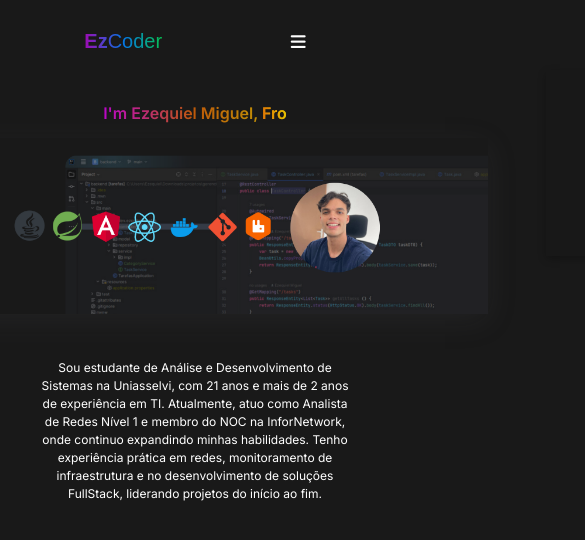
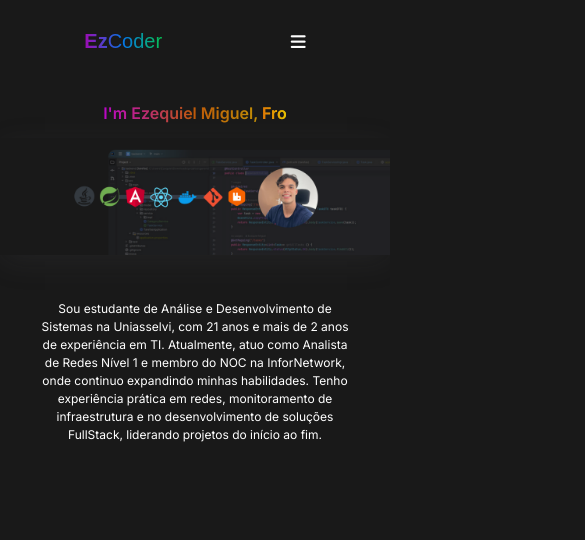
Before and after one commit to Ki3lMigu3l/portfolio-reactjs-3d, a React (Vite) app in the folder portifolio-frontend/: page / in a window 390 px wide. Shown: the top 540 px of the page, 585 px wide, since content can reach past the window. Built offline with nearby package versions, Linux system fonts and the light colour scheme.

Commit message:
Fix: Menu da esquerda para direita

```diff
--- a/portifolio-frontend/src/components/hero/Hero.css
+++ b/portifolio-frontend/src/components/hero/Hero.css
@@ -83,7 +83,7 @@
 
 @media (max-width: 480px) {
     .hero img {
-        width: 150%;
+        width: 100%;
         position: static;
     }
 
--- a/portifolio-frontend/src/components/navbar/Navbar.css
+++ b/portifolio-frontend/src/components/navbar/Navbar.css
@@ -88,7 +88,7 @@
         align-items: center;
         gap: 10px;
         padding: 40px 0;
-        transform: translateX(140%);
+        transform: translateX(-140%);
         transition: transform 0.5s ease-in-out;
         box-shadow: rgba(0, 0, 0, 0.24) 0px 3px 8px;
     }
```
